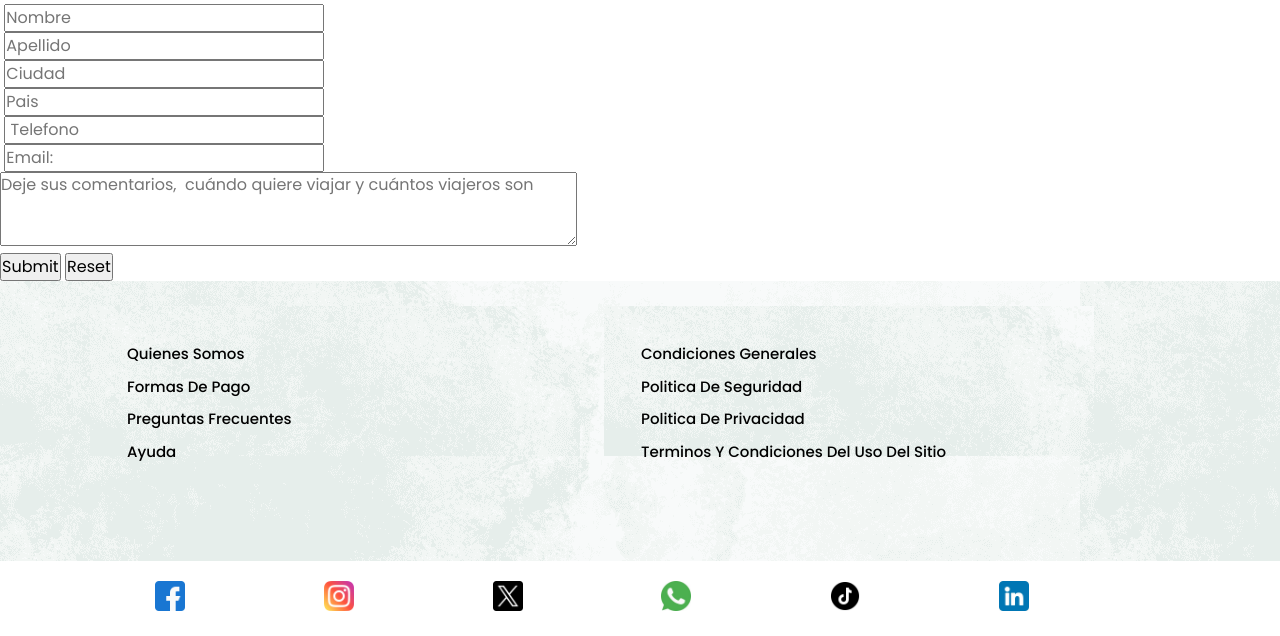
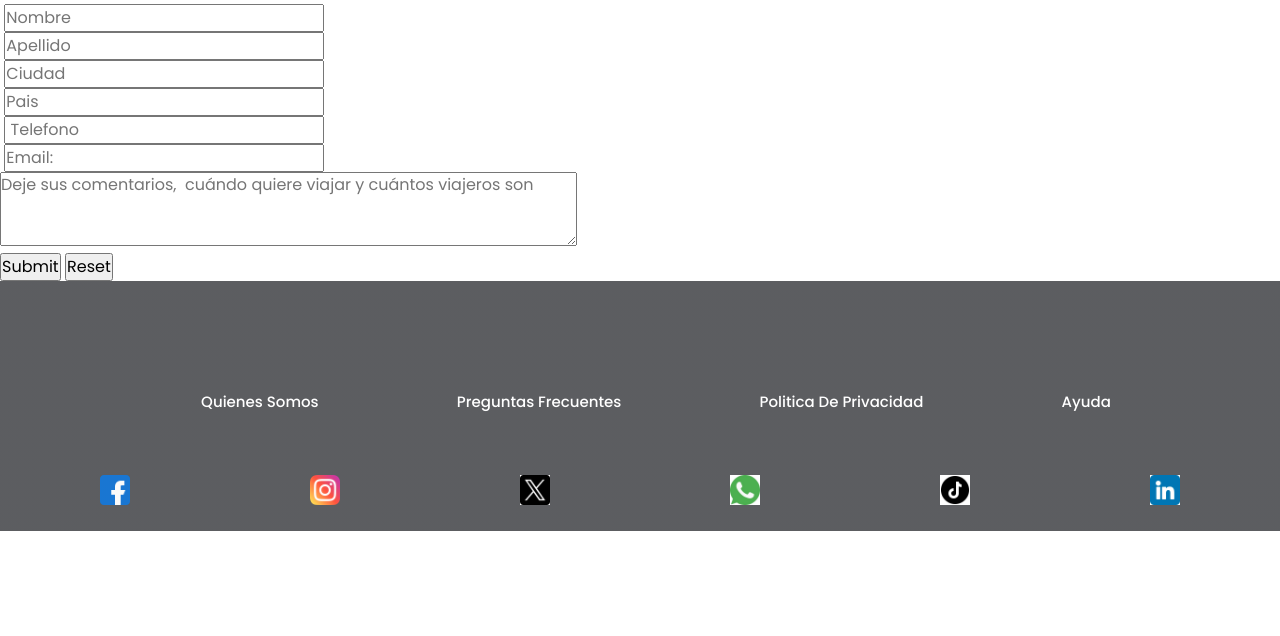
Before and after one commit to richardarambulet/pre-entrega3--Richard-Arambulet, a website: page pages/contactanos.html in a window 1280 px wide. Shown: the part 527-1163 px from the top of the page. After the commit the page ends 1067 px from the top, so only its background shows below. Drawn offline with nearby package versions, Linux system fonts and the light colour scheme.

Commit message:
footer y header

```diff
--- a/pages/contactanos.html
+++ b/pages/contactanos.html
@@ -113,37 +113,25 @@
 </main>
 <footer>
     <section>
-        <div class="container text-center">
-            <div class="row">
-        <div class="col">
+        <div class="row">
             <nav>
                 <ul>
-                    <li><a href="#">Quienes somos</a></li>
-                    <li><a href="#">Formas de pago</a></li>
+                    <li><a href="https://richardarambulet.github.io/pre-entrega3--Richard-Arambulet/pages/nosotros.html">Quienes somos</a></li>
                     <li><a href="#">Preguntas frecuentes</a></li>
+                    <li><a href="#">Politica de privacidad</a></li>
                     <li><a href="#">Ayuda</a></li>
                 </ul>
             </nav>
         </div>
-        <div class="col">
-            <nav>
-                <ul>
-                    <li><a href="#">Condiciones generales</a></li>
-                    <li><a href="#">Politica de seguridad</a></li>
-                    <li><a href="#">Politica de privacidad</a></li>
-                    <li><a href="#">Terminos y condiciones del uso del sitio</a></li>
-                </ul>
-            </nav>
-        </div>
-
+    </section>
     <section>
             <div class="redes">
-                <a href="https://www.facebook.com" target="_blank"><img src="../img/facebook.png" alt="red social facebook"></a>
-                <a href="https://www.instagram.com/" target="_blank"><img src="../img/Imstagram.png" alt="red social imstagram"></a>
-                <a href="https://www.x.com/" target="_blank"><img src="../img/x.jpg" alt="red social x"></a>
-                <a href="https://www.whatsapp.com/" target="_blank"><img src="../img/Whatsapp.png" alt="red social whatsapp"></a>
-                <a href="https://www.tiktok.com/" target="_blank"><img src="../img/TIK TOK.jpg" alt="red social tik tok"></a>
-                <a href="https://www.linkedin.com/" target="_blank"><img src="../img/Linkedin .jpg" alt="red social linkendin"></a>
+                <a href="https://www.facebook.com" target="_blank"><img src="../img/facebook.png" alt=""></a>
+                <a href="https://www.instagram.com/" target="_blank"><img src="../img/Imstagram.png" alt=""></a>
+                <a href="https://www.x.com/" target="_blank"><img src="../img/x.jpg" alt=""></a>
+                <a href="https://www.whatsapp.com/" target="_blank"><img src="../img/Whatsapp.png" alt=""></a>
+                <a href="https://www.tiktok.com/" target="_blank"><img src="../img/TIK TOK.jpg" alt=""></a>
+                <a href="https://www.linkedin.com/" target="_blank"><img src="../img/Linkedin .jpg" alt=""></a>
             </div>
         </section>
 </footer>
--- a/scss/base/_mediaquerys.scss
+++ b/scss/base/_mediaquerys.scss
@@ -45,7 +45,7 @@
 
 @media screen and (max-width:500px) {
     .flex-container .flex-contenedor h3{
-        font-size: 19px;
+        font-size: 100px;
         position: absolute;
         bottom: 50;
         color: black;
@@ -55,10 +55,12 @@
         align-items: center;
         font-weight: 600;
     }
+    .row nav ul {
+        font-size: 100px;
 
 
     }
-
+}
 //!--PAGES-DESTINOS--!//
 
 @media screen and (max-width:1000px) {
--- a/scss/components/_footer.scss
+++ b/scss/components/_footer.scss
@@ -1,99 +1,65 @@
+
 footer{
-    display: flex;
-    justify-content: center;
-    align-items: center;
+        width: 100%;
+        height: 250px;
+        padding: 100px;
         flex-wrap: wrap;
-    width: 100%;
-    height: 280px;
-    background-image: url("../img/fondo\ claro.png");
-
-
-    .container{
-        width: 90%;
-        height: 300px;
-        display: flex;
-        justify-content: center;
-        align-items: center;
-        flex-wrap: wrap;
-        font-size: 15px;
-        margin: 10px;
-        padding: 20px;
-        margin-top: 5px;
-        color:black;
+        background: rgb(2,0,36);
+        background: radial-gradient(circle, rgba(2, 0, 36, 0.639) 0%, rgba(0,212,255,1) 0%, rgba(6, 8, 13, 0.653) 0%);
 
 
     .row{
-            .col{
+
+
         nav{
+            text-decoration: none;
+
+
+
             ul{
+                display: flex;
+                justify-content: space-around;
+                align-items: end;
+
                 li{
                 list-style: none;
+                display: inline-block;
+                gap: 10px;
+                padding: 10px;
+                font-size: 15px;
+                text-decoration: none;
+
                     a{
-                                display: flex;
-                                justify-content: space-between;
-                                align-items: center;
-                                flex-wrap: wrap;
-                                color: black;
-                                font-size: 15px;
-                                padding: 5px;
                     text-decoration: none;
-                                transition: 0.5s;
+                    color:white;
+                    font-weight: 500;
                     &:hover{
-                                color:blue;
+                        color: rgb(20, 194, 247);
                     }
-
 
                     }
                 }
             }
         }
-
-            }
-            .col{
-                nav{
-
-                    ul{
-                        li{
-                            a{
-                                display: flex;
-                                justify-content: space-between;
-                                align-items: center;
-                                flex-wrap: wrap;
-                                color: black;
-                                font-size: 15px;
-                                padding: 5px;
-                                text-decoration: none;
-                                transition: 0.5s;
-                                &:hover{
-                                color: blue;
-                            }
-                        }
-                    }
     }
 
-            }
-        }
-
-    }
         .redes{
             width: 100%;
-                height: 180px;
+            height: 100px;
             display:flex;
             justify-content: space-between;
             align-items: center;
-                padding: 30px;
+
 
 
                 a{
-                gap: 80px;
-                margin-top: 100px;
-                width: 100px;
+
+
+
                 }
                 img{
                     width: 30px;
                     height: 30px;
                 }
             }
-
         }
-}
--- a/scss/components/_header.scss
+++ b/scss/components/_header.scss
@@ -17,7 +17,7 @@ header{
         height: 150px;
 
     }
-    nav {
+    .navbar{
         width: 100%;
         height: 150px;
         font-size: 15px;
@@ -28,6 +28,7 @@ header{
         padding-top:60px;
         font-weight:500;
         background-image: url("../img/fondo\ claro.png");
+
 
     }
     .navbar{
```
Also changed, not shown: index.html (+3 -18 lines), pages/destinos.html (+3 -16 lines), pages/nosotros.html (+4 -16 lines), pages/testimonios.html (+4 -16 lines), css/estilos.css. Lines whose indentation alone changed are shown as unchanged.
